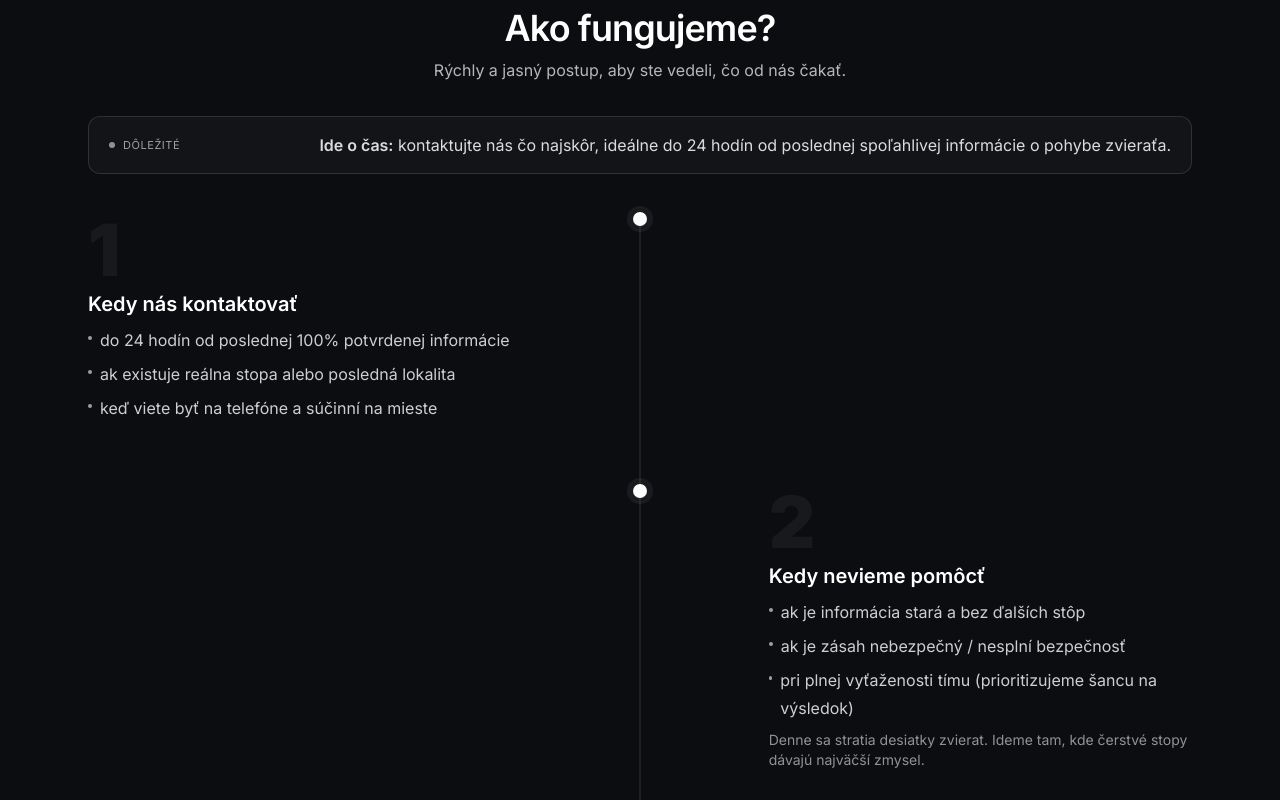
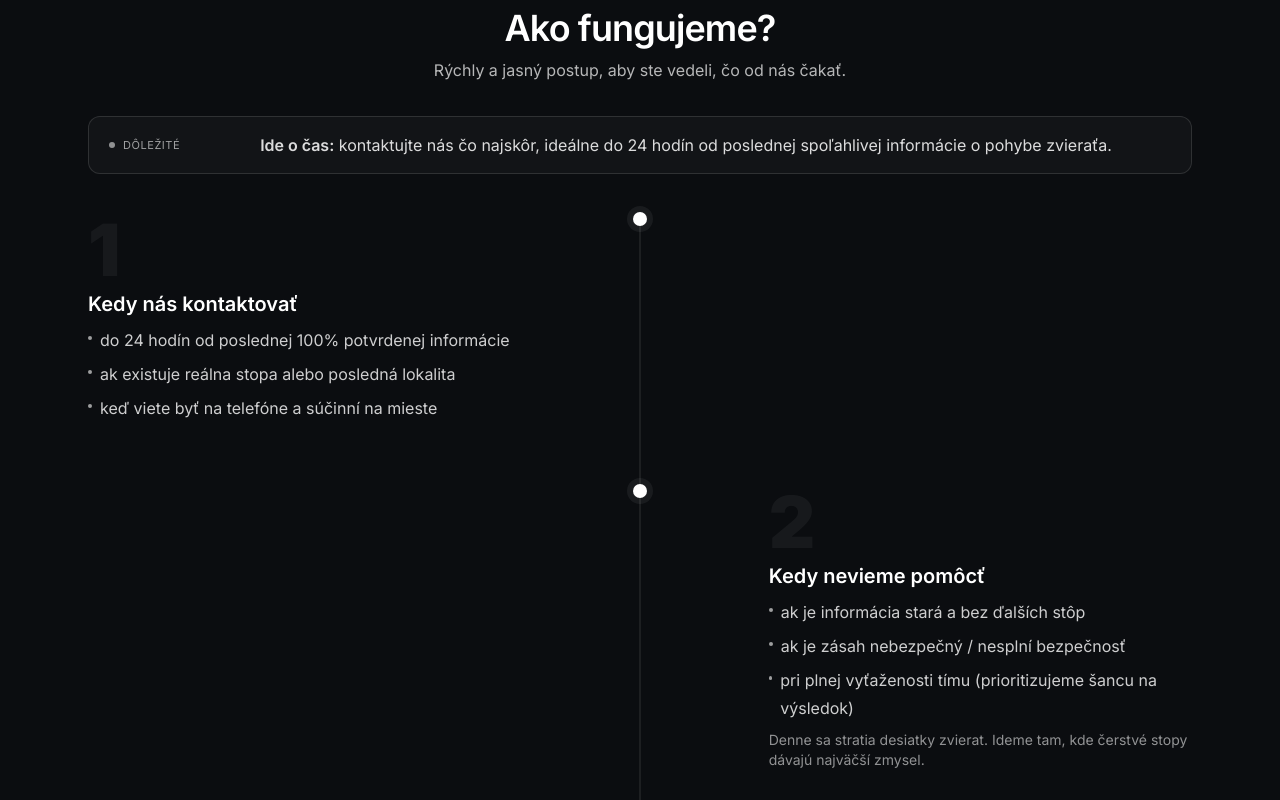
Before and after one commit to crookedr/hladamedronom, a Next.js app: page /nas-tim in a window 1280 px wide. Shown: the part 1020-1820 px from the top of the page. Built offline with nearby package versions, Linux system fonts and the light colour scheme.

Commit message:
Bezny update stranky

```diff
--- a/src/components/Footer.tsx
+++ b/src/components/Footer.tsx
@@ -172,7 +172,7 @@ export default function Footer() {
         <div className="border-t border-white/10">
           <div className="mx-auto max-w-7xl px-10 py-4 flex flex-col gap-1.5 md:flex-row md:items-center md:justify-between text-sm">
             <p className="text-white/60">© {new Date().getFullYear()} OZ Hľadáme Dronom</p>
-            <p className="text-white/50">Vytvorené s láskou, Hľadáme Dronom</p>
+            <p className="text-white/50">Vytvorené s láskou.</p>
           </div>
         </div>
       </div>
--- a/src/components/Fungovanie.tsx
+++ b/src/components/Fungovanie.tsx
@@ -55,7 +55,7 @@ export default function Fungovanie({ id = "fungovanie" }: Props) {
         className="relative mb-10 overflow-hidden rounded-xl border border-white/12 bg-white/[0.03] px-5 py-4"
         aria-label="Dôležité upozornenie"
       >
-        <div className="flex flex-col md:flex-row md:items-center md:justify-between gap-3">
+        <div className="flex flex-col md:flex-row md:items-center md:justify-start md:gap-20 gap-3">
           <div className="flex items-center gap-2 text-[11px] uppercase tracking-wider text-white/60">
             <span className="h-1.5 w-1.5 rounded-full bg-white/60 animate-pulse" />
             Dôležité
--- a/src/components/TeamGrid.tsx
+++ b/src/components/TeamGrid.tsx
@@ -35,7 +35,7 @@ const members: Member[] = [
     role: "Podpredsedníčka združenia",
     img: "/team/03.webp",
     bio:
-      "Simona je jednou zo zakladateliek združenia a pochádza z Trenčína. Stará sa o komunikáciu s majiteľmi stratených zvierat a spravuje naše sociálne siete, kde s citom zdieľa ich príbehy a prináša aktuálne informácie o našej činnosti. Je neoddeliteľnou súčasťou tímu – svojimi nápadmi, energiou a zodpovedným prístupom pomáha združeniu neustále napredovať. Vždy je ochotná pomôcť, prináša pozitívnu atmosféru a motivuje ostatných svojím odhodlaním a srdcom pre zvieratá.",
+      "Simona je jednou zo zakladateliek združenia a pochádza z Trenčína. Stará sa o komunikáciu s majiteľmi stratených zvierat a spravuje naše sociálne siete, kde s citom zdieľa ich príbehy a prináša aktuálne informácie o našej činnosti. Je neoddeliteľnou súčasťou tímu, pretože svojimi nápadmi, energiou a zodpovedným prístupom pomáha združeniu napredovať. Vždy je ochotná pomôcť, prináša pozitívnu atmosféru a motivuje ostatných svojím odhodlaním a úprimným vzťahom k zvieratám.",
     imgPos: "center 35%",
   },
   {
```
